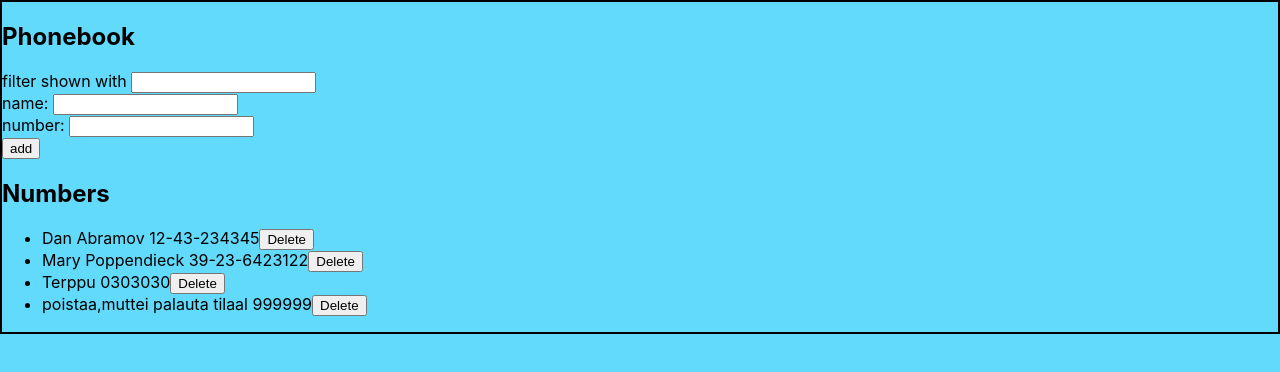
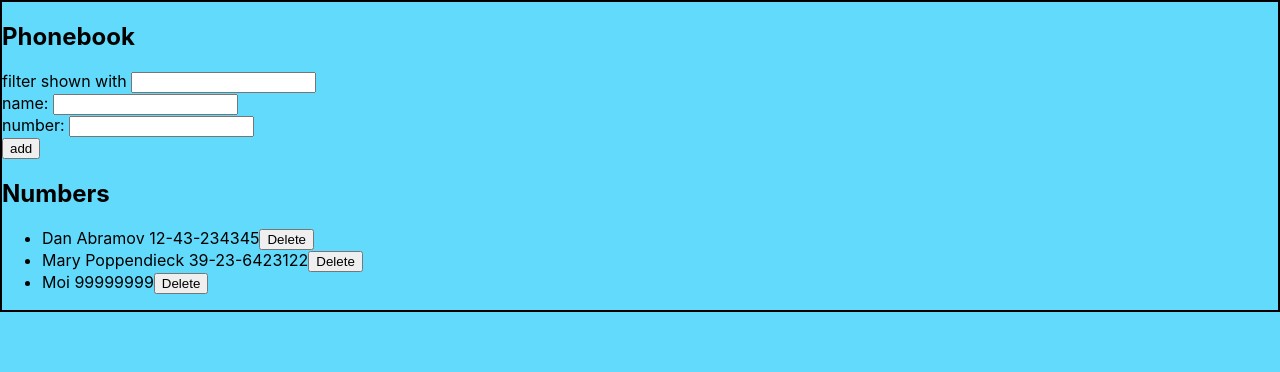
Before and after one commit to hekaahve/fullstackopen, a React (Create React App) app in the folder part2/teht2.6-2.10/puhelinluettelo/: page / in a window 1280 px wide. Shown: the top 372 px of the page. Built offline with nearby package versions, Linux system fonts and the light colour scheme; data requests are answered from the project's data file.

Commit message:
toimii jo vähän paremmin

```diff
--- a/part2/teht2.6-2.10/puhelinluettelo/db.json
+++ b/part2/teht2.6-2.10/puhelinluettelo/db.json
@@ -11,14 +11,9 @@
       "id": 4
     },
     {
-      "name": " Terppu",
-      "number": "0303030",
-      "id": 5
-    },
-    {
-      "name": " poistaa,muttei palauta tilaal",
-      "number": "999999",
-      "id": 9
+      "name": "Moi",
+      "number": "99999999",
+      "id": 11
     }
   ]
 }
--- a/part2/teht2.6-2.10/puhelinluettelo/src/App.js
+++ b/part2/teht2.6-2.10/puhelinluettelo/src/App.js
@@ -24,7 +24,6 @@ const App = () => {
 
   const addName = (event) =>{
     event.preventDefault()
-    console.log('button clicked', event.target)
 
     const names = persons.map(item => item.name)
     const reservName = names.includes(newName)
@@ -49,7 +48,7 @@ const App = () => {
         if (window.confirm( `Poistetaanko ${ removedperson }?` ) ){
           personService
           .remove( id )
-          .then( setPersons( { persons: persons.filter( person => person.id !== id ) } ) );
+          .then( setPersons( persons.filter( person => person.id !== id ) ) );
       }
     }
 
```
